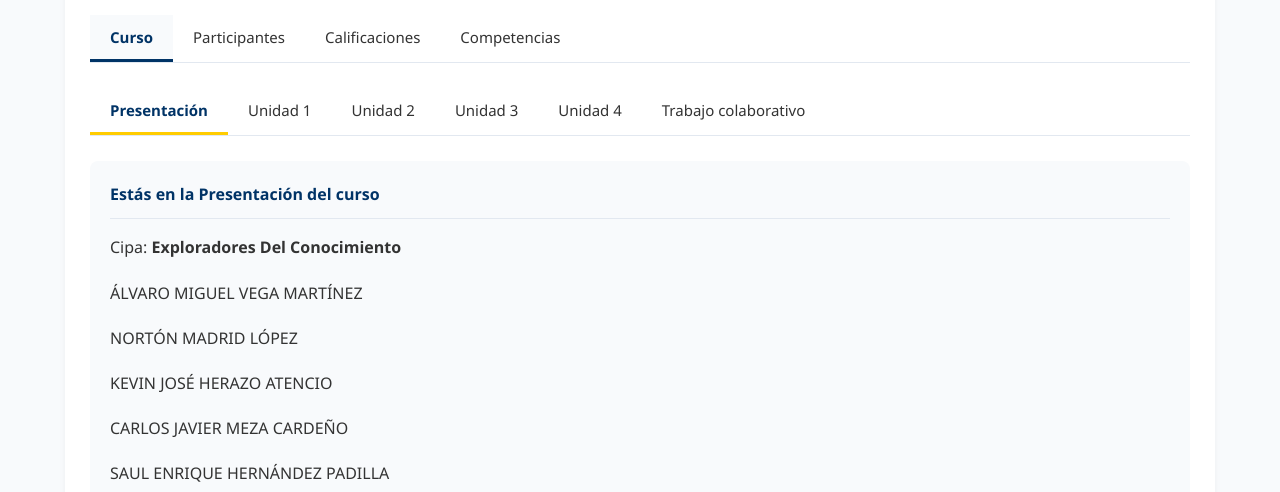
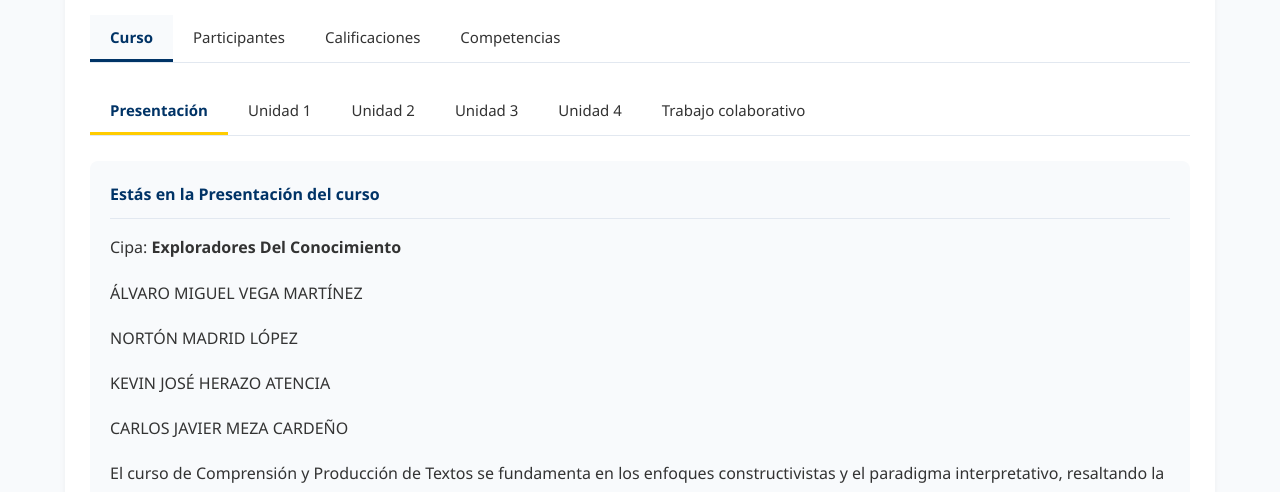
Before and after one commit to royer0609/Exploradores, a plain HTML site: page index.html in a window 1280 px wide. Shown: the part 232-724 px from the top of the page. Drawn offline with Linux system fonts and the light colour scheme.

Commit message:
Update index.html

```diff
--- a/index.html
+++ b/index.html
@@ -366,9 +366,9 @@
                     <p>Cipa: <strong> Exploradores Del Conocimiento </strong> </p>
                        <p> ÁLVARO MIGUEL VEGA MARTÍNEZ</p>
                        <p> NORTÓN MADRID LÓPEZ</p>
-                        <p>KEVIN JOSÉ HERAZO ATENCIO</p>
+                        <p>KEVIN JOSÉ HERAZO ATENCIA</p>
                        <p> CARLOS JAVIER MEZA CARDEÑO</p>
-                       <p> SAUL ENRIQUE HERNÁNDEZ PADILLA</p>
+
                     <p>
                         El curso de Comprensión y Producción de Textos se fundamenta en los enfoques constructivistas y el paradigma interpretativo, resaltando la importancia del lenguaje y la comunicación en la construcción del conocimiento. Según Habermas, la comunicación es un proceso de comprensión y creación de significados, donde leer, escribir, hablar y escuchar son habilidades esenciales para la interacción. Además, la competencia comunicativa se desarrolla en niveles interpretativo, argumentativo y propositivo, promoviendo una expresión consciente y crítica.
 
```
